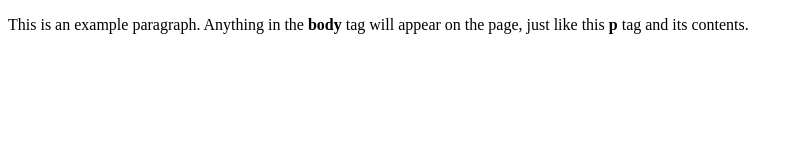
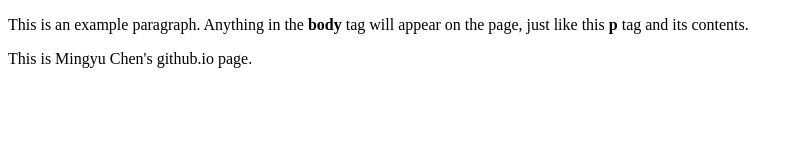
Before and after one commit to jerrychen007/jerrychen007.github.io, a plain HTML site: page index.html in a window 1280 px wide. Shown: the whole page, without its empty margins (0-800 px from the left). Drawn offline with Linux system fonts and the light colour scheme.

Commit message:
Update index.html

```diff
--- a/index.html
+++ b/index.html
@@ -6,4 +6,7 @@
   <body>
     <p>This is an example paragraph. Anything in the <strong>body</strong> tag will appear on the page, just like this <strong>p</strong> tag and its contents.</p>
   </body>
+  <body>
+    <p>This is Mingyu Chen's github.io page.</p>
+  </body>
 </html>
```
